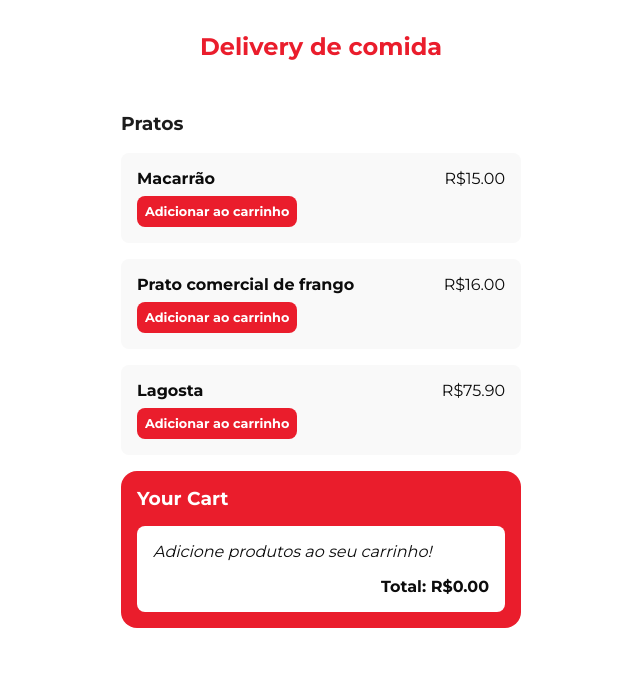
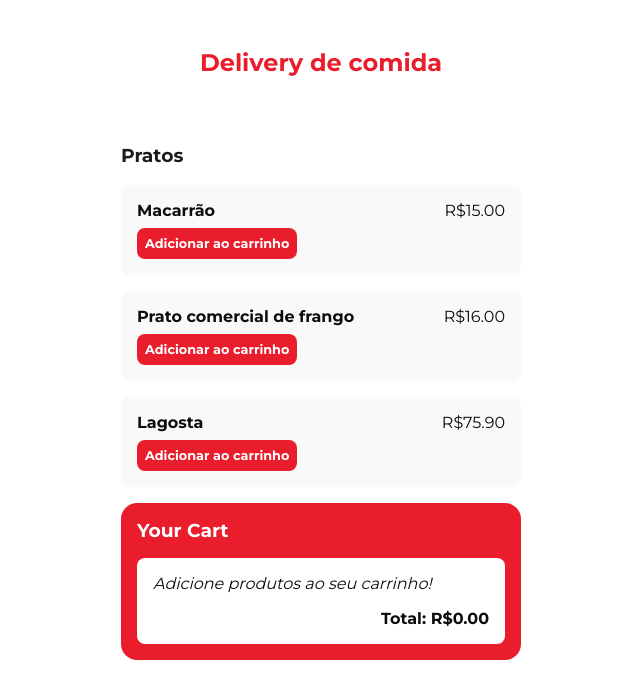
Before and after one commit to LuisHansen/delivery_redux, a React (Create React App) app: page / in a window 1280 px wide. Shown: the top 698 px of the page, without its empty margins (319-959 px from the left). Built offline with nearby package versions, Linux system fonts and the light colour scheme.

Commit message:
Update app.css

```diff
--- a/src/containers/styles/app.css
+++ b/src/containers/styles/app.css
@@ -23,5 +23,5 @@ div#root {
 
 h2.titulo {
     color: #EA1D2C;
-    margin: 2rem;
+    margin: 3rem;
 }
```
